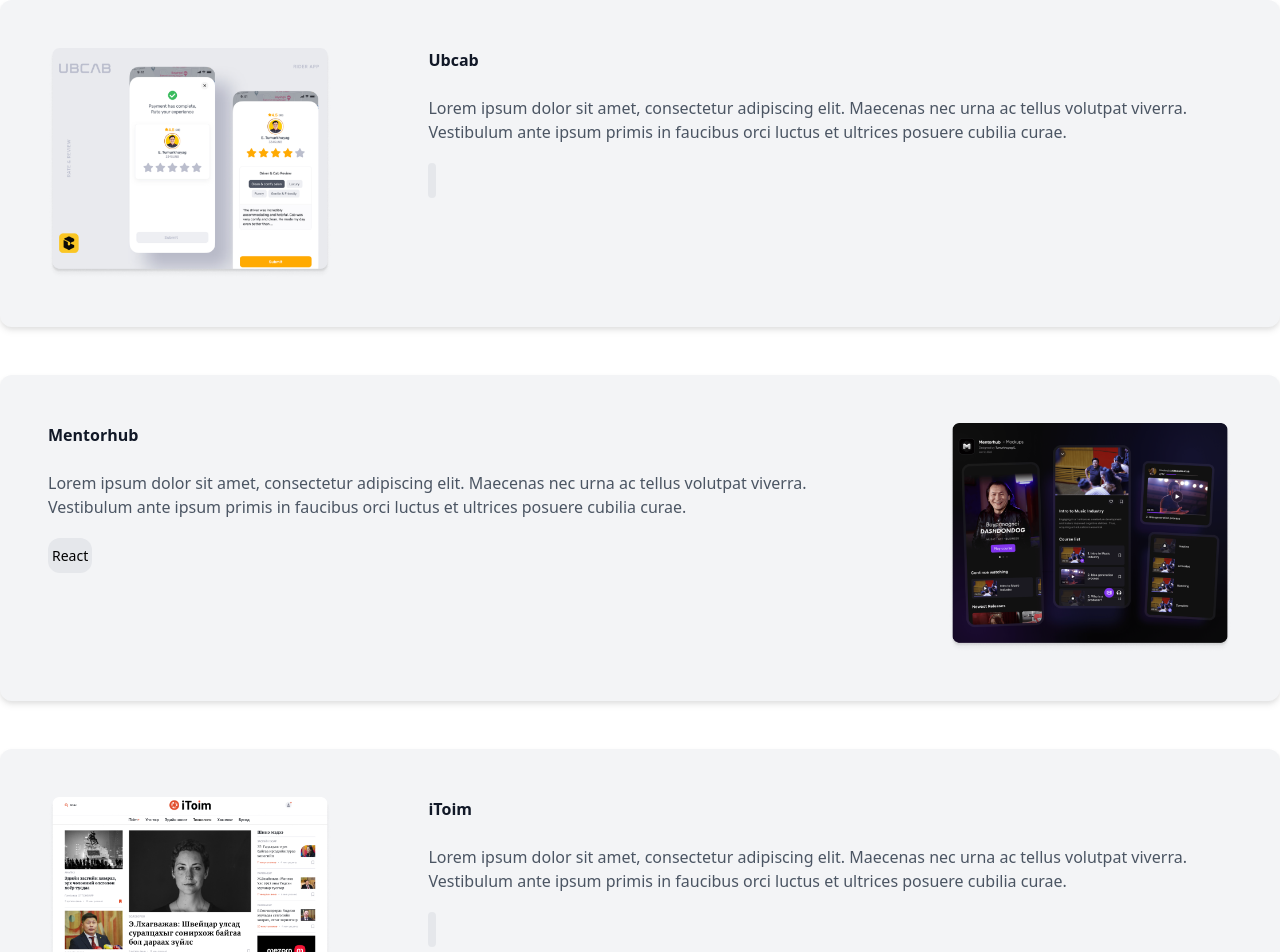
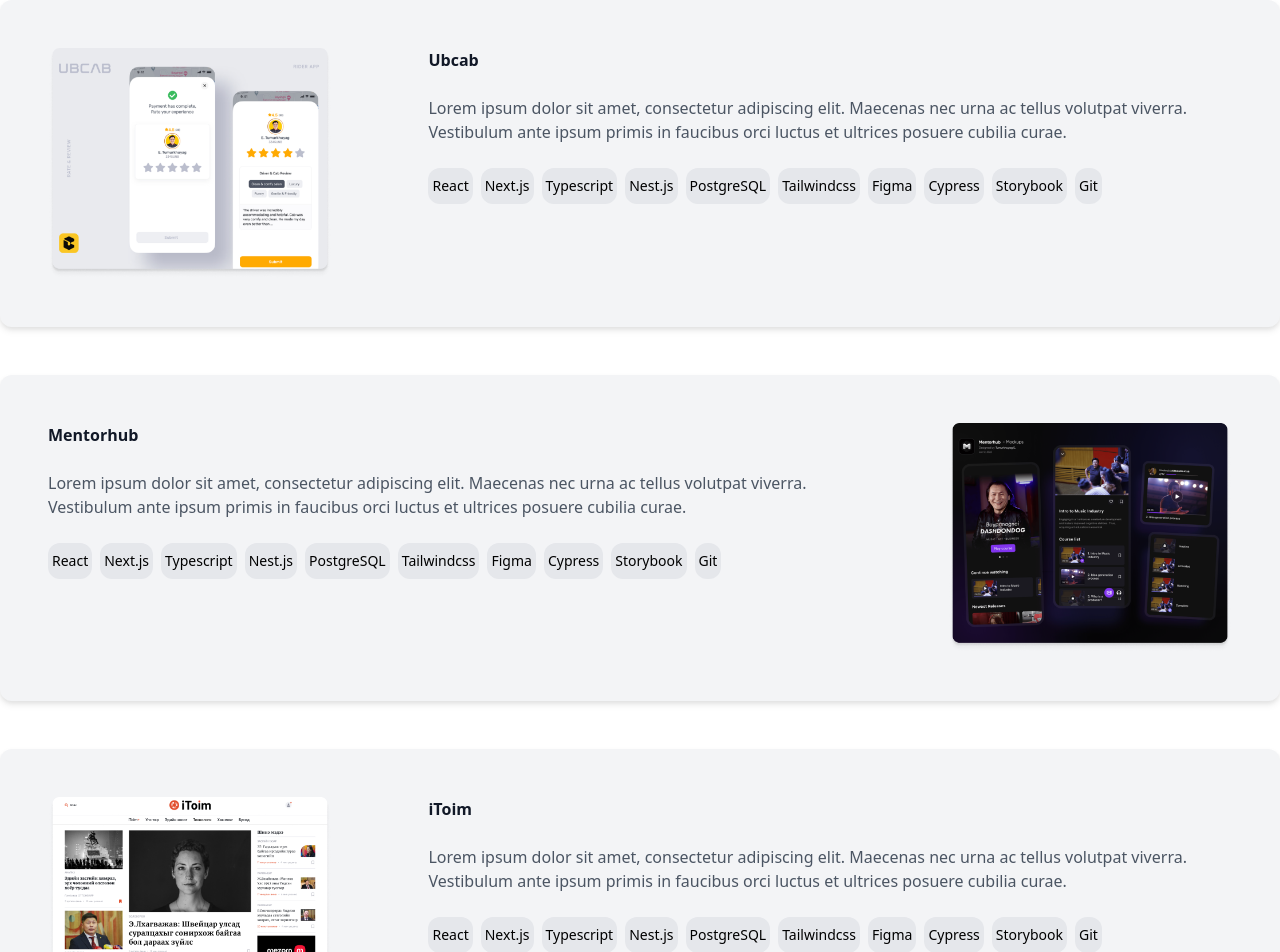
Before and after one commit to LEAP-DC-2024-JUNE/ANARB, a Next.js app in the folder next-project/: page /test in a window 1280 px wide. Shown: the top 952 px of the page. Built offline with nearby package versions, Linux system fonts and the light colour scheme.

Commit message:
pass an array as props

```diff
--- a/next-project/src/components/WorkProject.jsx
+++ b/next-project/src/components/WorkProject.jsx
@@ -1,6 +1,6 @@
 import Image from "next/image";
 export const WorkProject = (props) => {
-  const { title, description, imgSrc, tag, reverse } = props;
+  const { title, description, imgSrc, tags, reverse } = props;
   if (reverse === true) {
     return (
       <div className="flex flex-row-reverse rounded-xl drop-shadow-md bg-gray-100">
@@ -10,10 +10,14 @@
         <div className="flex flex-col gap-6 p-12">
           <div className="font-semibold test-xl text-gray-900">{title}</div>
           <p className="font-normal text-base text-gray-600">{description}</p>
-          <div>
+          <div className="flex gap-2">
+            {tags.map((tag) => {
+              return (
                 <span className="rounded-xl bg-gray-200 px-1 py-2 font-medium text-sm">
                   {tag}
                 </span>
+              );
+            })}
           </div>
         </div>
       </div>
@@ -27,10 +31,14 @@
         <div className="flex flex-col gap-6 p-12">
           <div className="font-semibold test-xl text-gray-900">{title}</div>
           <p className="font-normal text-base text-gray-600">{description}</p>
-          <div>
+          <div className="flex gap-2">
+            {tags.map((tag) => {
+              return (
                 <span className="rounded-xl bg-gray-200 px-1 py-2 font-medium text-sm">
                   {tag}
                 </span>
+              );
+            })}
           </div>
         </div>
       </div>
--- a/next-project/src/pages/test.jsx
+++ b/next-project/src/pages/test.jsx
@@ -59,31 +59,53 @@
         title="Ubcab"
         description="Lorem ipsum dolor sit amet, consectetur adipiscing elit. Maecenas nec urna ac tellus volutpat viverra. Vestibulum ante ipsum primis in faucibus orci luctus et ultrices posuere cubilia curae."
         imgSrc={UbCab}
-        // tag={[
-        //   eact,
-        //   Next.js,
-        //   Typescript,
-        //   Nest.js,
-        //   PostgreSQL,
-        //   Tailwindcss,
-        //   Figma,
-        //   Cypress,
-        //   Storybook,
-        //   Git,
-        // ]}
+        tags={[
+          `React`,
+          `Next.js`,
+          `Typescript`,
+          `Nest.js`,
+          `PostgreSQL`,
+          `Tailwindcss`,
+          `Figma`,
+          `Cypress`,
+          `Storybook`,
+          `Git`,
+        ]}
       />
       <WorkProject
         title="Mentorhub"
         description="Lorem ipsum dolor sit amet, consectetur adipiscing elit. Maecenas nec urna ac tellus volutpat viverra. Vestibulum ante ipsum primis in faucibus orci luctus et ultrices posuere cubilia curae."
         imgSrc={Mentorhub}
-        tag="React"
+        tags={[
+          `React`,
+          `Next.js`,
+          `Typescript`,
+          `Nest.js`,
+          `PostgreSQL`,
+          `Tailwindcss`,
+          `Figma`,
+          `Cypress`,
+          `Storybook`,
+          `Git`,
+        ]}
         reverse={true}
       />
       <WorkProject
         title="iToim"
         description="Lorem ipsum dolor sit amet, consectetur adipiscing elit. Maecenas nec urna ac tellus volutpat viverra. Vestibulum ante ipsum primis in faucibus orci luctus et ultrices posuere cubilia curae."
         imgSrc={iToim}
-        tag={Tags}
+        tags={[
+          `React`,
+          `Next.js`,
+          `Typescript`,
+          `Nest.js`,
+          `PostgreSQL`,
+          `Tailwindcss`,
+          `Figma`,
+          `Cypress`,
+          `Storybook`,
+          `Git`,
+        ]}
       />
     </div>
   );
```
Lines whose indentation alone changed are shown as unchanged.
